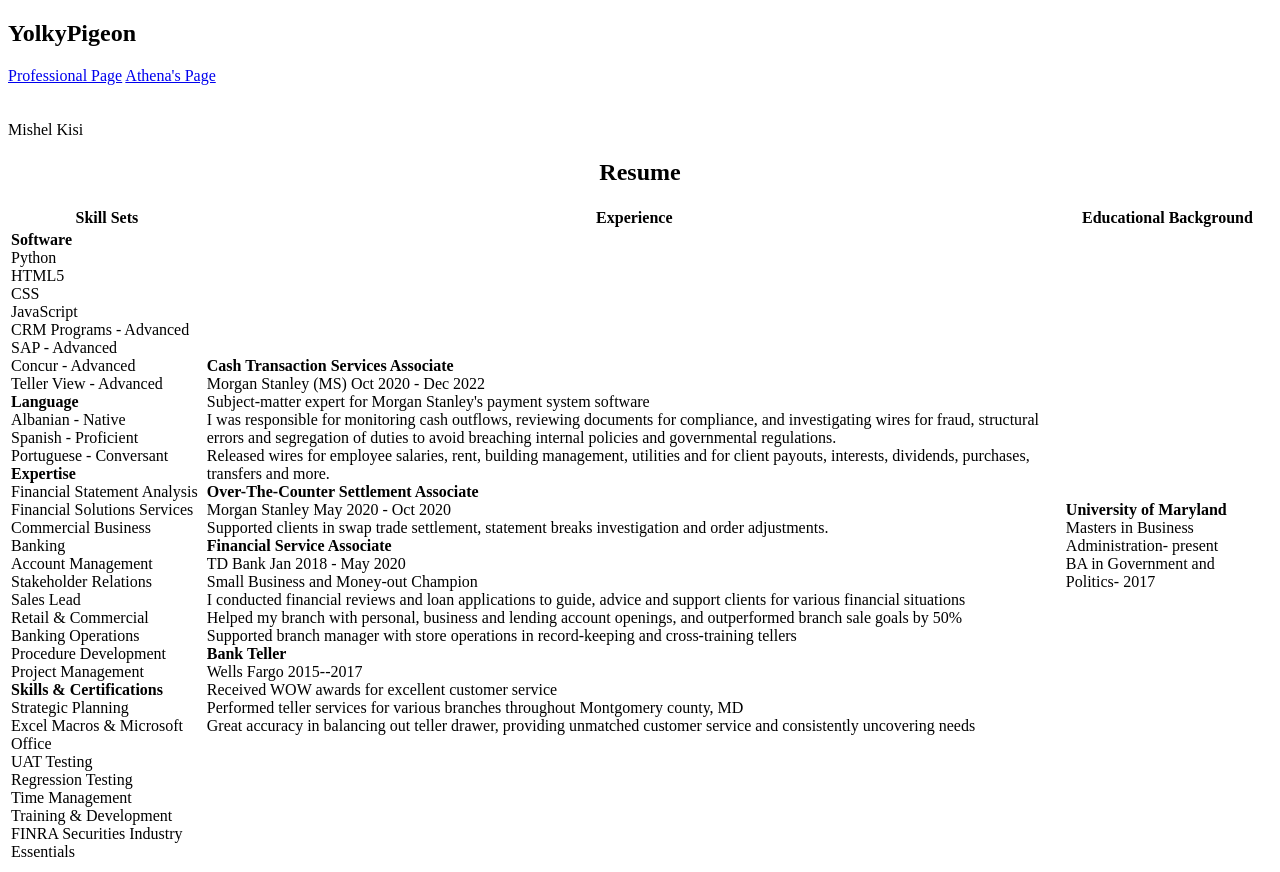
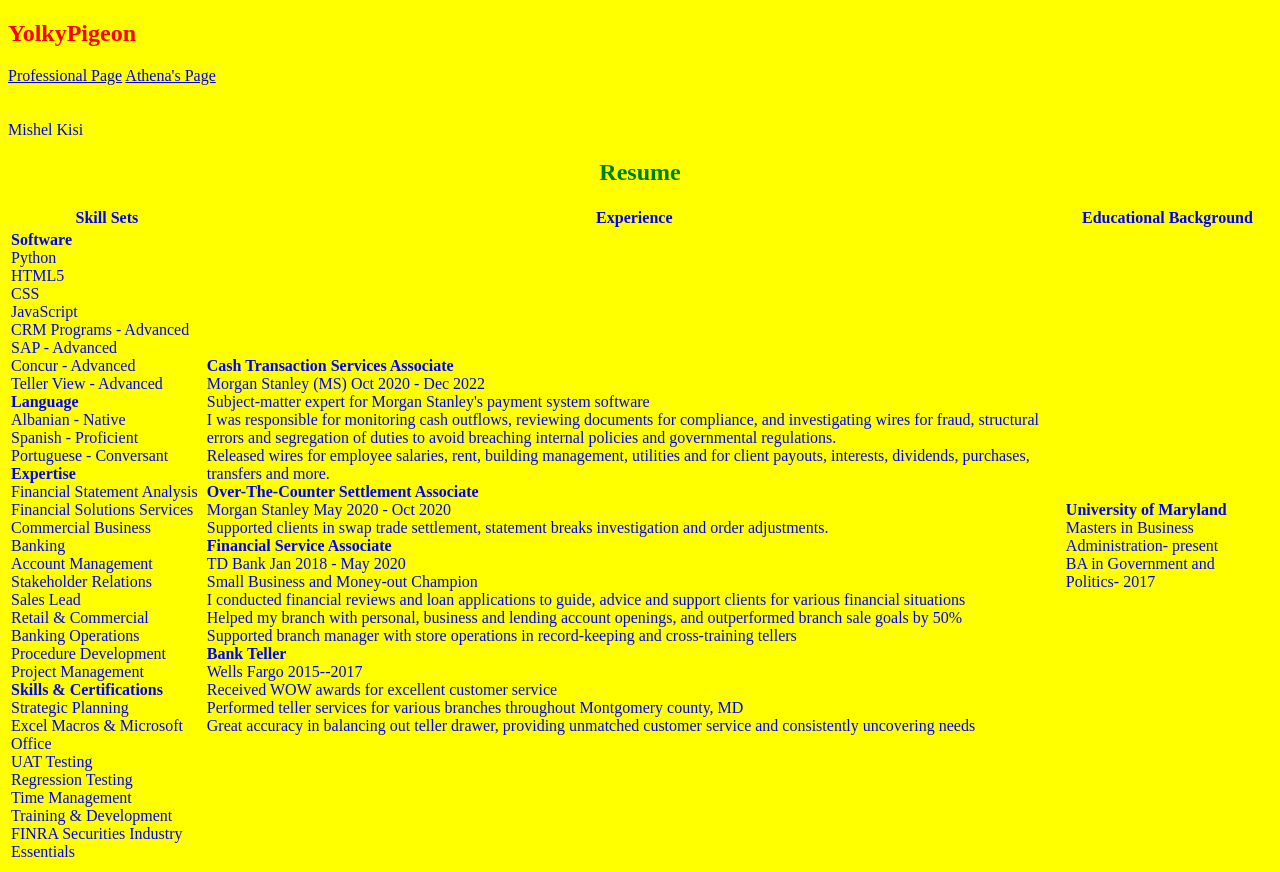
Before and after one commit to yolkypigeon/yolkypigeon.github.io, a plain HTML site: page index.html in a window 1280 px wide. Drawn offline with Linux system fonts and the light colour scheme.

Commit message:
Update 4/18 Part 2

```diff
--- a/css/style.css
+++ b/css/style.css
@@ -1,3 +1,11 @@
 body {
-    background: red;
-    }
+    background: yellow;
+    color: blue
+}
+.title {
+	color: red;
+}
+
+#resume {
+	color: green;
+}
--- a/index.html
+++ b/index.html
@@ -1,14 +1,13 @@
 <!DOCTYPE html>
 <html>
 	<head>
-		<link rel="stylesheet": type="text/css" href="
-		../css/style.css">
+		<link rel="stylesheet": type="text/css" href="css/style.css">
 		<meta charset="UTF-8">
 		<title>YolkyPigeon Craft</title>
 		<meta name="description" content="This is an awesome website">
-		<h2> YolkyPigeon</h2>
+		<h2 class="title"> YolkyPigeon</h2>
 	</head>
-	<body style="background-color:white;">
+	<body>
 		<header>
 			<nav>
 				<a href="Professional Page.html" >Professional Page</a>
@@ -20,7 +19,7 @@
 			<secton> <br><br>Mishel Kisi
 			<table>
 				<thead>
-					<caption><h2>Resume</h2></caption>
+					<caption><h2 id="resume">Resume</h2></caption>
 						<tr>
 							<th> Skill Sets</th>
 							<th> Experience</th>
```
